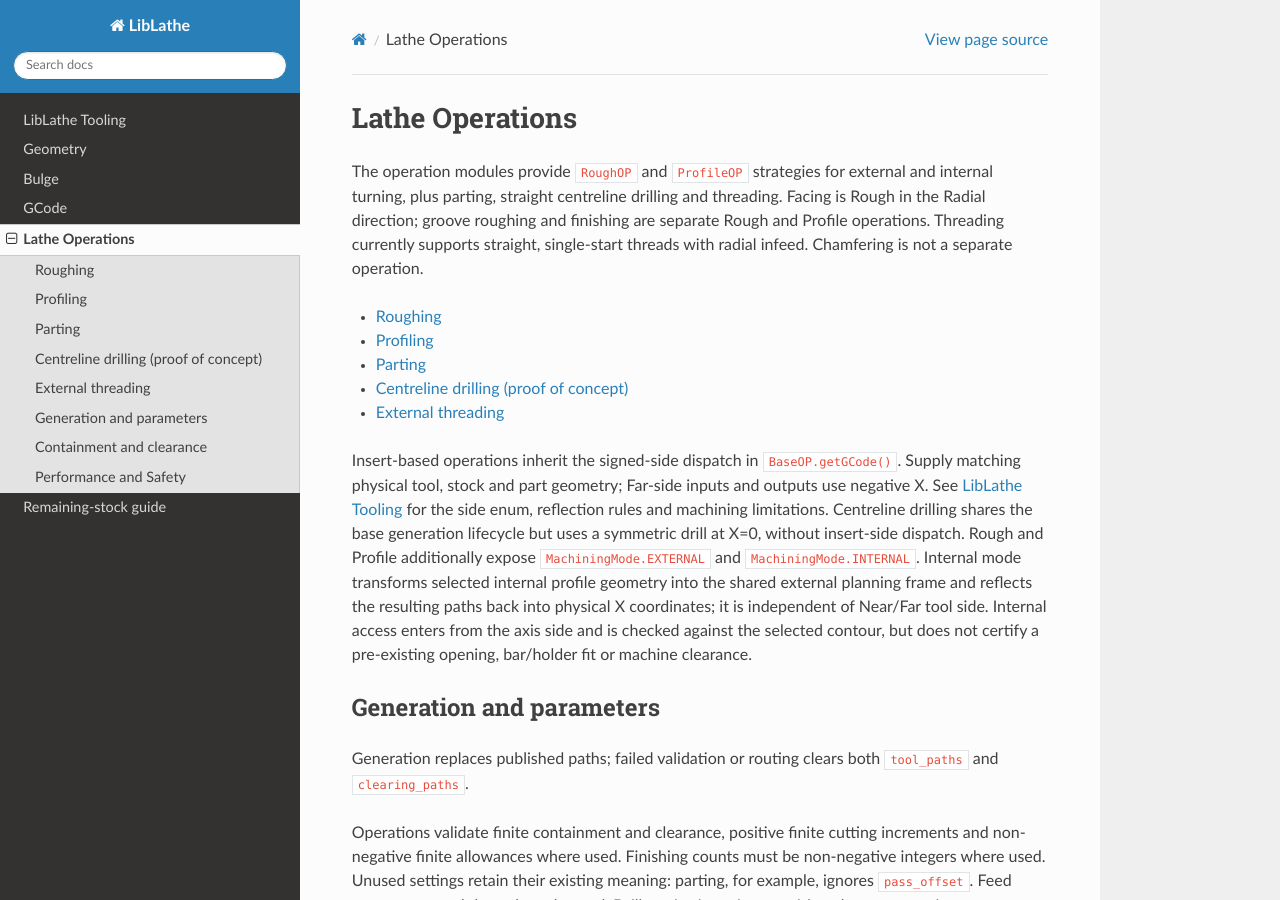
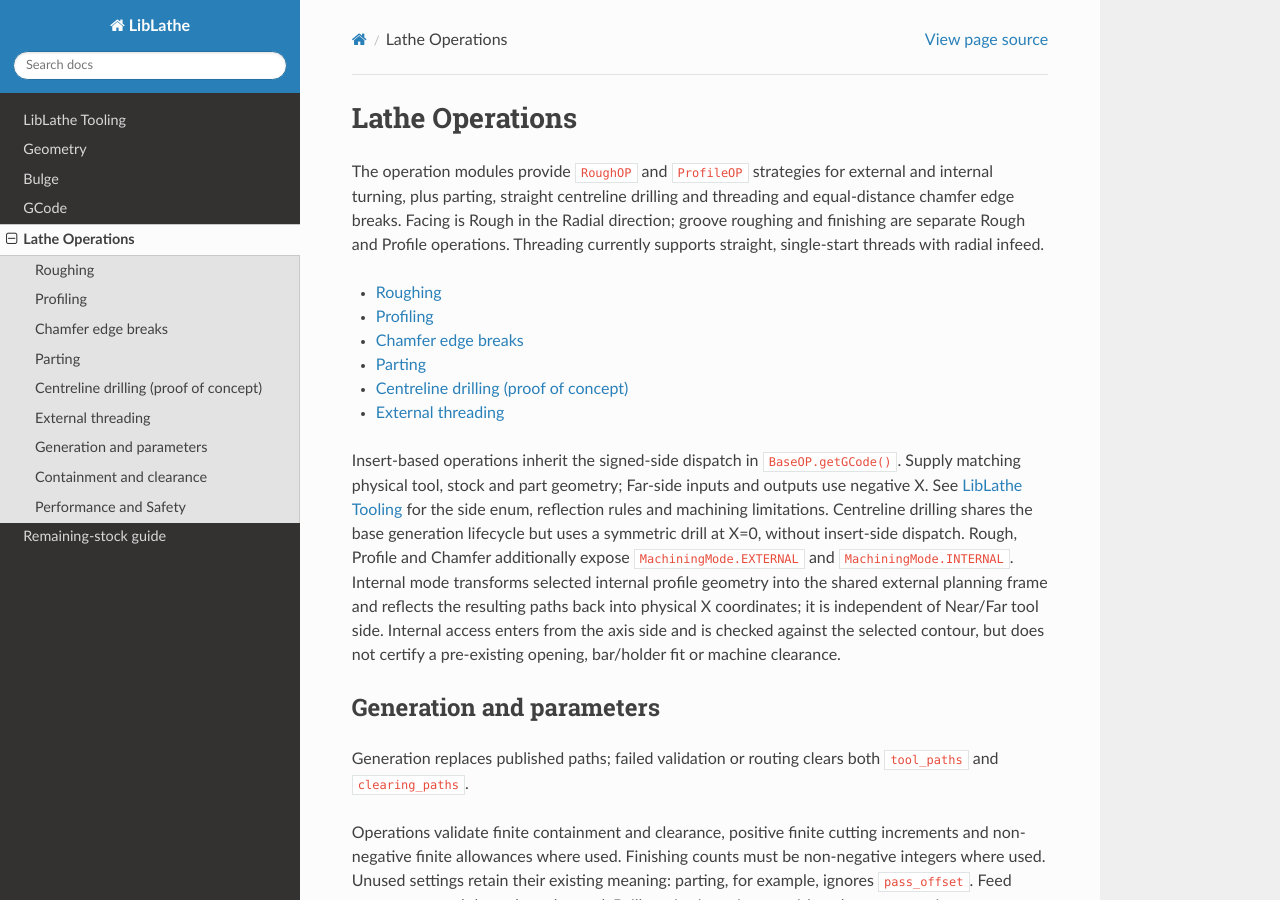
Before and after one commit to dubstar-04/LibLathe, a Sphinx documentation site: the page built from docs/source/pages/operations.rst, in a window 1280 px wide and 900 px high. Built offline with Sphinx 7.4.7 and the Read the Docs theme 3.1.0, drawn with Linux system fonts in a browser that asks for light colours.

Commit message:
Update operations.rst

```diff
--- a/docs/source/pages/operations.rst
+++ b/docs/source/pages/operations.rst
@@ -3,16 +3,17 @@ Lathe Operations
 
 The operation modules provide ``RoughOP`` and ``ProfileOP`` strategies for
 external and internal turning, plus parting, straight centreline drilling and
-threading. Facing is Rough in the Radial direction; groove roughing and finishing
+threading and equal-distance chamfer edge breaks. Facing is Rough in the Radial
+direction; groove roughing and finishing
 are separate Rough and Profile operations. Threading currently supports
-straight, single-start threads with radial infeed. Chamfering is not a separate
-operation.
+straight, single-start threads with radial infeed.
 
 .. toctree::
    :maxdepth: 1
 
    operations/rough
    operations/profile
+   operations/chamfer
    operations/partoff
    operations/drill
    operations/thread
@@ -23,7 +24,7 @@ outputs use negative X. See :doc:`liblathe_tooling` for the side enum,
 reflection rules and machining limitations.
 Centreline drilling shares the base generation lifecycle but uses a symmetric
 drill at X=0, without insert-side dispatch.
-Rough and Profile additionally expose ``MachiningMode.EXTERNAL`` and
+Rough, Profile and Chamfer additionally expose ``MachiningMode.EXTERNAL`` and
 ``MachiningMode.INTERNAL``. Internal mode transforms selected internal profile
 geometry into the shared external planning frame and reflects the resulting
 paths back into physical X coordinates; it is independent of Near/Far tool
```
